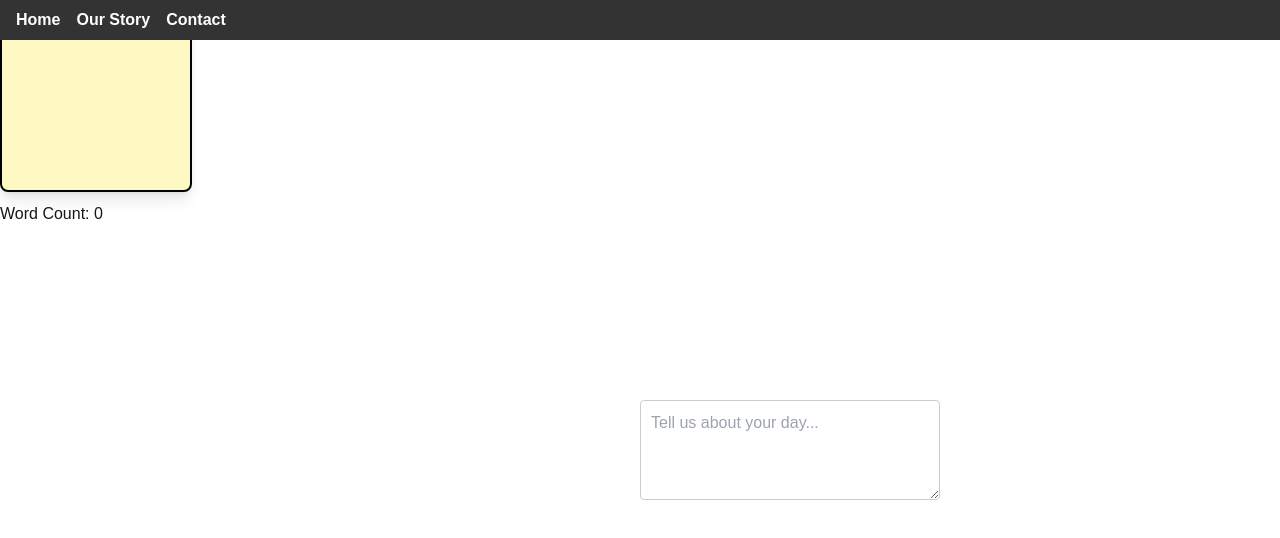
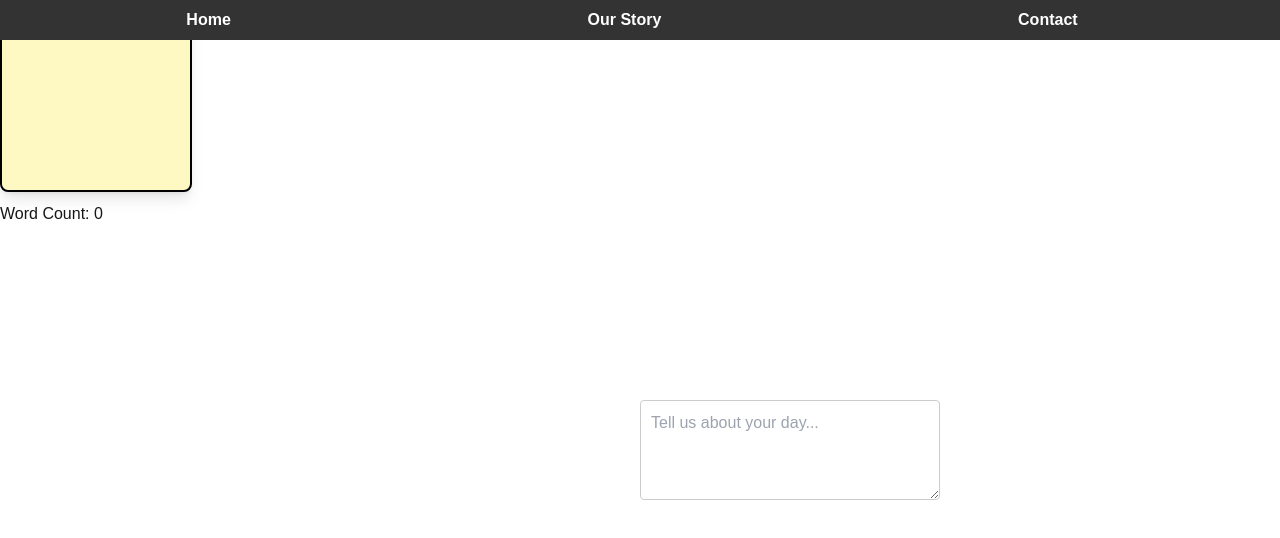
Before and after one commit to TRLanson/one-million-notes, a Next.js app: page / in a window 1280 px wide. Shown: the top 538 px of the page. Built offline with nearby package versions, Linux system fonts and the light colour scheme.

Commit message:
menu bar spacing

```diff
--- a/app/components/menuBar.tsx
+++ b/app/components/menuBar.tsx
@@ -18,6 +18,8 @@ const MenuBar: React.FC = () => {
             margin: 0,
             padding: 0,
             display: 'flex',
+            justifyContent: 'space-around',
+            width: '100%',
         } as React.CSSProperties,
         menuItem: {
             marginRight: '1rem',
```
Also changed, not shown: 1 other file (tests, documents, lock files or other folders).
